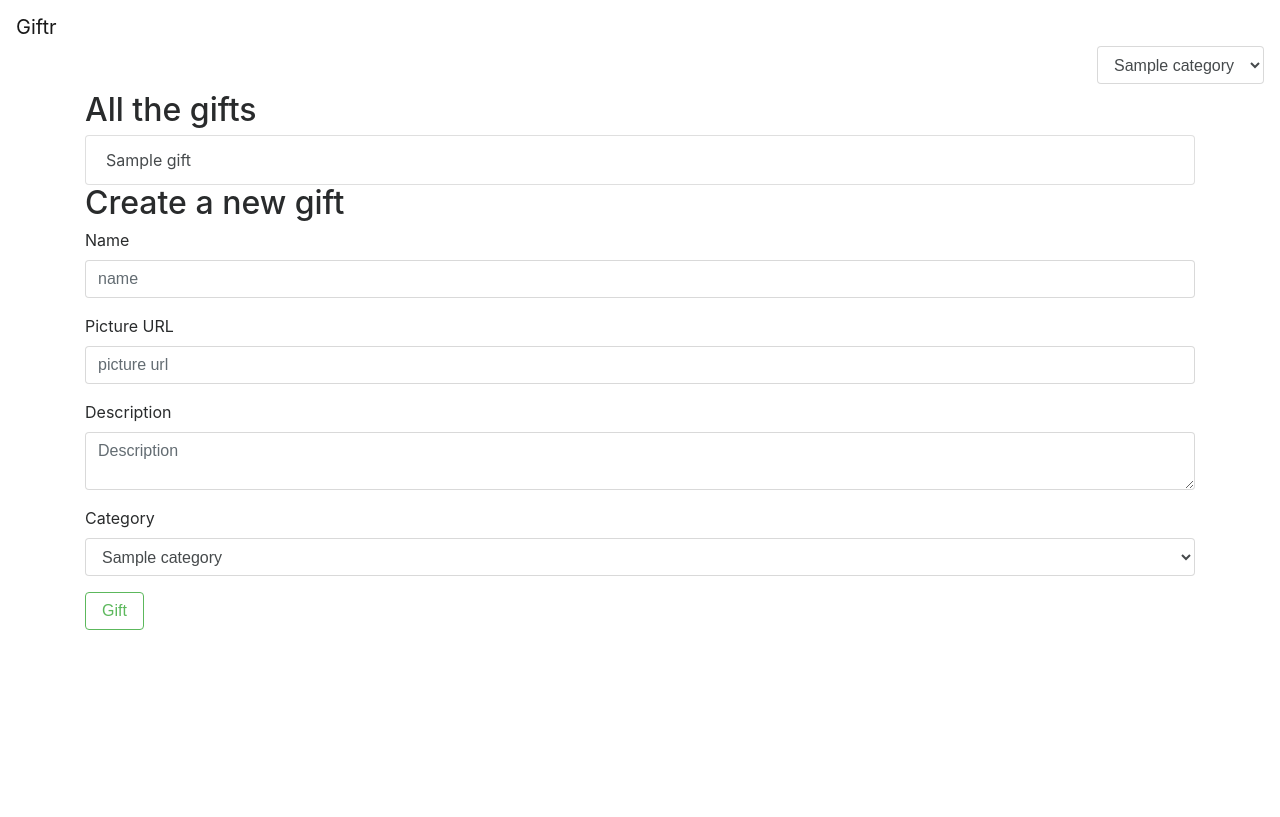
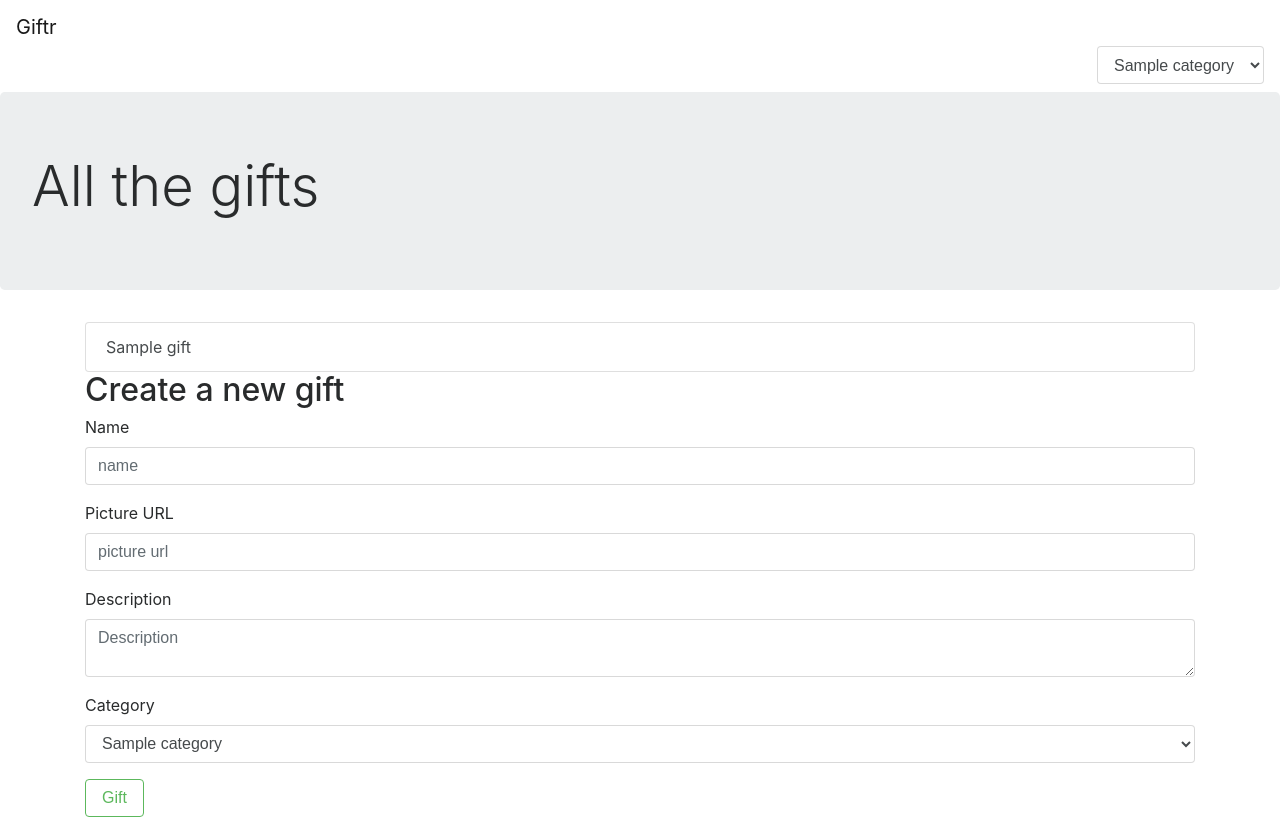
Before and after one commit to Zinston/giftr, a Flask app: page / in a window 1280 px wide. Before the commit the page ends 630 px from the top, so only its background shows below. Run offline with Flask 2, Linux system fonts and the light colour scheme; tables that the repository leaves empty hold one stand-in row (values such as "Sample post"); some libraries are stand-ins or nearby versions.

Commit message:
Move title to jumbotron on /gifts

```diff
--- a/templates/gifts.html
+++ b/templates/gifts.html
@@ -14,14 +14,19 @@
 </form>
 {% endblock %}
 
+{% block header %}
+<header class="jumbotron">
+	{% if req_cat %}
+	<h1 class="display-4">Gifts in the category {{ req_cat.name }}</h1>
+	{% else %}
+	<h1 class="display-4">All the gifts</h1>
+	{% endif %}
+</header>
+{% endblock %}
+
 {% block body %}
 <section id="get">
-	{% if req_cat %}
-	<h2>Gifts in the category {{ req_cat.name }}</h2>
-	{% else %}
-	<h2>All the gifts</h2>
-	{% endif %}
-    <div class="list-group">
+	<div class="list-group">
     	{% for gift in gifts %}
     	<a class="list-group-item list-group-item-action" href="{{ url_for('get_gift_byid', g_id=gift.id) }}">{{ gift.name }}</a>
     	{% endfor %}
--- a/templates/index.html
+++ b/templates/index.html
@@ -16,10 +16,13 @@
 			{% endblock %}
 		</nav>
 
-		<div class="container">
+		{% block header %}
+		{% endblock %}
+
+		<main class="container">
 			{% block body %}
 			{% endblock %}
-		</div>
+		</main>
 
 	</body>
 </html>
```
